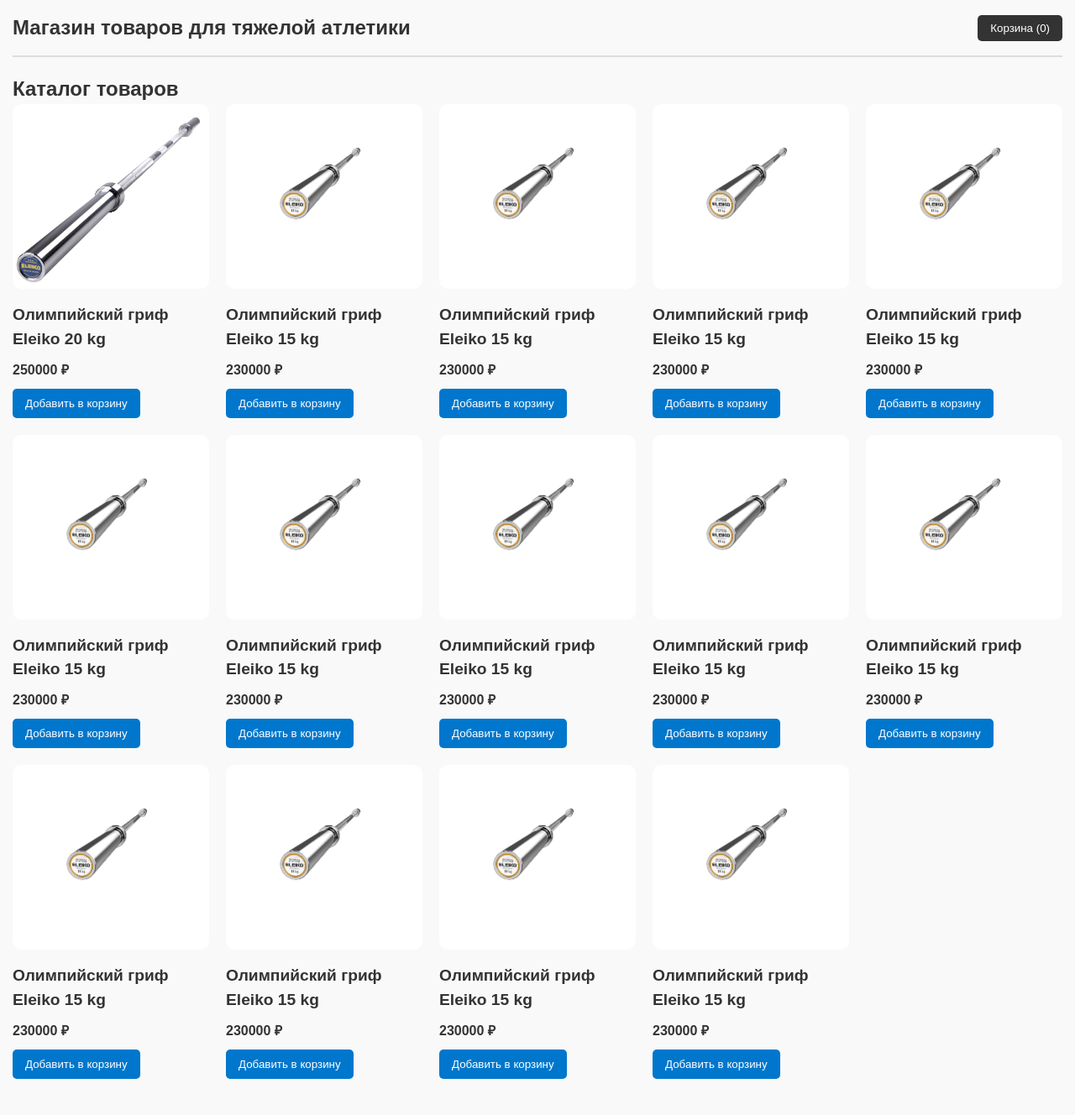
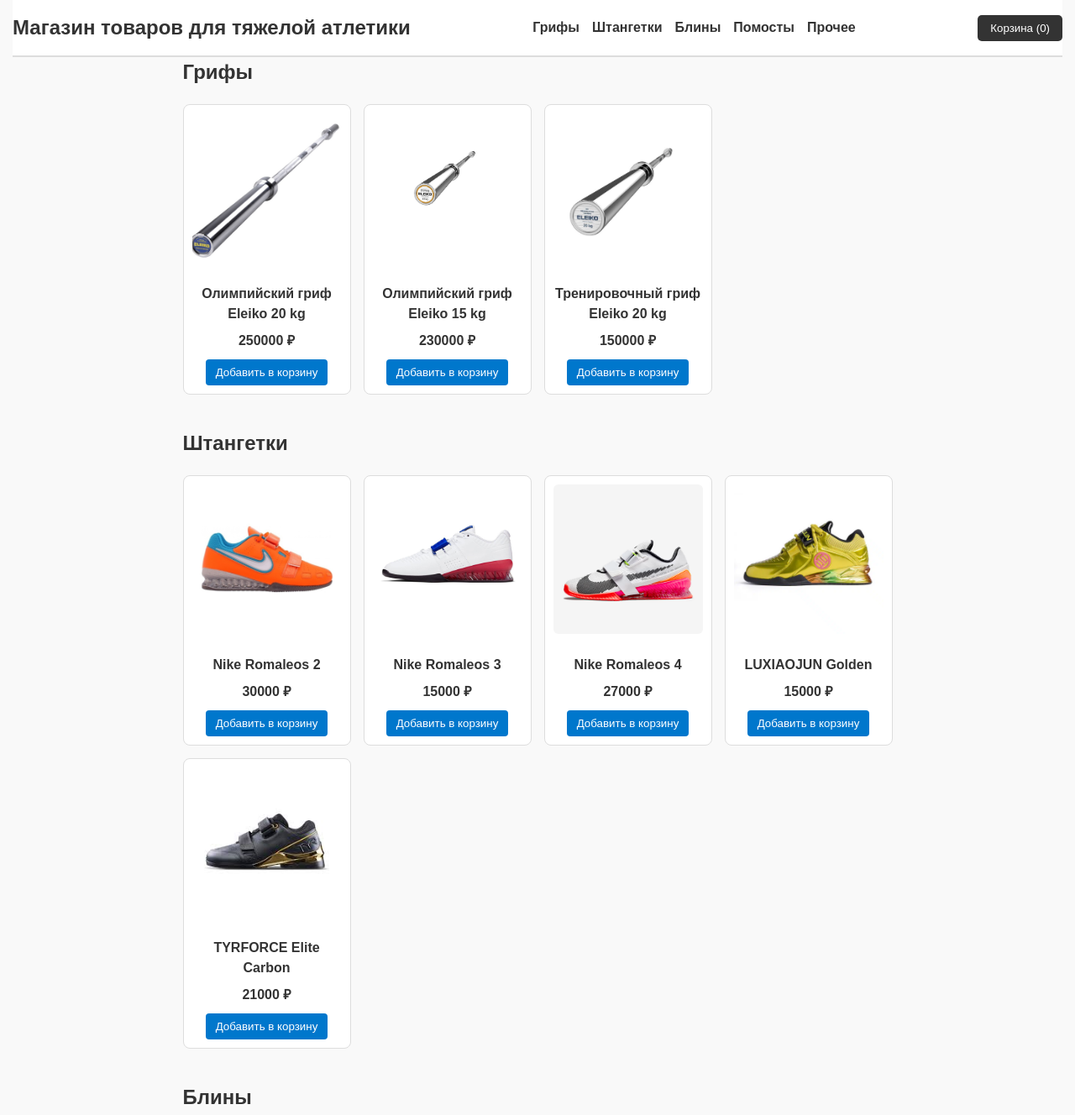
Before and after one commit to popovnikitaserg/web-tech-lab-1, a plain HTML site: page index.html in a window 1280 px wide. Shown: the top 1328 px of the page at 84% size. Before the commit the page ends 1305 px from the top, so only its background shows below. Drawn offline with Linux system fonts and the light colour scheme.

Commit message:
Добавление товаров, реализация шапки со ссылками на разные категории

```diff
--- a/index.html
+++ b/index.html
@@ -9,14 +9,35 @@
 <body>
     <header>
         <h1>Магазин товаров для тяжелой атлетики</h1>
+
+        <nav class="navbar">
+            <ul class="nav-links">
+                <li><a href="#barbells">Грифы</a></li>
+                <li><a href="#shoes">Штангетки</a></li>
+                <li><a href="#plates">Блины</a></li>
+                <li><a href="#platforms">Помосты</a></li>
+                <li><a href="#other">Прочее</a></li>
+            </ul>
+            <button id="menu-toggle" class="menu-toggle">☰</button>
+        </nav>
         <button id="cart-button">
             Корзина (<span id="cart-count">0</span>)
         </button>
     </header>
 
+    <div id="mobile-menu" class="mobile-menu" hidden>
+        <ul>
+            <li><a href="#barbells">Грифы</a></li>
+            <li><a href="#shoes">Штангетки</a></li>
+            <li><a href="#plates">Блины</a></li>
+            <li><a href="#platforms">Помосты</a></li>
+            <li><a href="#other">Прочее</a></li>
+        </ul>
+    </div>
+
     <main>
-        <section class="catalog">
-            <h2>Каталог товаров</h2>
+        <section id="barbells" class="catalog">
+            <h2>Грифы</h2>
             <div class="product-list">
                 <article class="product-card" data-id="1">
                     <img src="img/product1.jpg" alt="Олимпийский гриф Eleiko 20 kg">
@@ -30,77 +51,95 @@
                     <p class="price">230000 ₽</p>
                     <button class="add-to-cart">Добавить в корзину</button>
                 </article>
-                <article class="product-card" data-id="2">
-                    <img src="img/product2.jpg" alt="Олимпийский гриф Eleiko 15 kg">
-                    <h3>Олимпийский гриф Eleiko 15 kg</h3>
-                    <p class="price">230000 ₽</p>
+                <article class="product-card" data-id="3">
+                    <img src="img/img3.webp" alt="Тренировочный гриф Eleiko 20 kg">
+                    <h3>Тренировочный гриф Eleiko 20 kg</h3>
+                    <p class="price">150000 ₽</p>
                     <button class="add-to-cart">Добавить в корзину</button>
                 </article>
-                <article class="product-card" data-id="2">
-                    <img src="img/product2.jpg" alt="Олимпийский гриф Eleiko 15 kg">
-                    <h3>Олимпийский гриф Eleiko 15 kg</h3>
-                    <p class="price">230000 ₽</p>
+            </div>
+        </section>
+
+        <section id="shoes" class="catalog">
+            <h2>Штангетки</h2>
+            <div class="product-list">
+                <article class="product-card" data-id="4">
+                    <img src="img/nike2.jpg" alt="Nike Romaleos 2">
+                    <h3>Nike Romaleos 2</h3>
+                    <p class="price">30000 ₽</p>
                     <button class="add-to-cart">Добавить в корзину</button>
                 </article>
-                <article class="product-card" data-id="2">
-                    <img src="img/product2.jpg" alt="Олимпийский гриф Eleiko 15 kg">
-                    <h3>Олимпийский гриф Eleiko 15 kg</h3>
-                    <p class="price">230000 ₽</p>
+                <article class="product-card" data-id="5">
+                    <img src="img/nike3.jpg" alt="Nike Romaleos 3">
+                    <h3>Nike Romaleos 3</h3>
+                    <p class="price">15000 ₽</p>
                     <button class="add-to-cart">Добавить в корзину</button>
                 </article>
-                <article class="product-card" data-id="2">
-                    <img src="img/product2.jpg" alt="Олимпийский гриф Eleiko 15 kg">
-                    <h3>Олимпийский гриф Eleiko 15 kg</h3>
-                    <p class="price">230000 ₽</p>
+                <article class="product-card" data-id="6">
+                    <img src="img/nike4.avif" alt="Nike Romaleos 4">
+                    <h3>Nike Romaleos 4</h3>
+                    <p class="price">27000 ₽</p>
                     <button class="add-to-cart">Добавить в корзину</button>
                 </article>
-                <article class="product-card" data-id="2">
-                    <img src="img/product2.jpg" alt="Олимпийский гриф Eleiko 15 kg">
-                    <h3>Олимпийский гриф Eleiko 15 kg</h3>
-                    <p class="price">230000 ₽</p>
+                <article class="product-card" data-id="7">
+                    <img src="img/lu1.webp" alt="LUXIAOJUN Golden">
+                    <h3>LUXIAOJUN Golden</h3>
+                    <p class="price">15000 ₽</p>
                     <button class="add-to-cart">Добавить в корзину</button>
                 </article>
-                <article class="product-card" data-id="2">
-                    <img src="img/product2.jpg" alt="Олимпийский гриф Eleiko 15 kg">
-                    <h3>Олимпийский гриф Eleiko 15 kg</h3>
-                    <p class="price">230000 ₽</p>
+                <article class="product-card" data-id="8">
+                    <img src="img/tyr1.jpeg" alt="TYRFORCE Elite">
+                    <h3>TYRFORCE Elite Carbon</h3>
+                    <p class="price">21000 ₽</p>
                     <button class="add-to-cart">Добавить в корзину</button>
                 </article>
-                <article class="product-card" data-id="2">
-                    <img src="img/product2.jpg" alt="Олимпийский гриф Eleiko 15 kg">
-                    <h3>Олимпийский гриф Eleiko 15 kg</h3>
-                    <p class="price">230000 ₽</p>
+            </div>
+        </section>
+
+        <section id="plates" class="catalog">
+            <h2>Блины</h2>
+            <div class="product-list">
+                <article class="product-card" data-id="9">
+                    <img src="img/plates1.webp" alt="Комплект соревновательных дисков Eleiko">
+                    <h3>Комплект соревновательных дисков Eleiko</h3>
+                    <p class="price">200000 ₽</p>
                     <button class="add-to-cart">Добавить в корзину</button>
                 </article>
-                <article class="product-card" data-id="2">
-                    <img src="img/product2.jpg" alt="Олимпийский гриф Eleiko 15 kg">
-                    <h3>Олимпийский гриф Eleiko 15 kg</h3>
-                    <p class="price">230000 ₽</p>
+                <article class="product-card" data-id="9">
+                    <img src="img/eleiko2.avif" alt="Комплект дисков 25 кг Eleiko">
+                    <h3>Комплект дисков 25 кг Eleiko</h3>
+                    <p class="price">40000 ₽</p>
                     <button class="add-to-cart">Добавить в корзину</button>
                 </article>
-                <article class="product-card" data-id="2">
-                    <img src="img/product2.jpg" alt="Олимпийский гриф Eleiko 15 kg">
-                    <h3>Олимпийский гриф Eleiko 15 kg</h3>
-                    <p class="price">230000 ₽</p>
+                <article class="product-card" data-id="9">
+                    <img src="img/eleiko3.avif" alt="Комплект дисков 20 кг Eleiko">
+                    <h3>Комплект дисков 20 кг Eleiko</h3>
+                    <p class="price">36000 ₽</p>
                     <button class="add-to-cart">Добавить в корзину</button>
                 </article>
-                <article class="product-card" data-id="2">
-                    <img src="img/product2.jpg" alt="Олимпийский гриф Eleiko 15 kg">
-                    <h3>Олимпийский гриф Eleiko 15 kg</h3>
-                    <p class="price">230000 ₽</p>
+                <article class="product-card" data-id="9">
+                    <img src="img/eleiko4.jpg" alt="Комплект дисков 15 кг Eleiko">
+                    <h3>Комплект дисков 15 кг Eleiko</h3>
+                    <p class="price">34000 ₽</p>
                     <button class="add-to-cart">Добавить в корзину</button>
                 </article>
-                <article class="product-card" data-id="2">
-                    <img src="img/product2.jpg" alt="Олимпийский гриф Eleiko 15 kg">
-                    <h3>Олимпийский гриф Eleiko 15 kg</h3>
-                    <p class="price">230000 ₽</p>
-                    <button class="add-to-cart">Добавить в корзину</button>
+            </div>
+        </section>
+
+        <section id="platforms" class="catalog">
+            <h2>Помосты</h2>
+            <div class="product-list">
+                <article class="product-card" data-id="">
+
                 </article>
-                <article class="product-card" data-id="2">
-                    <img src="img/product2.jpg" alt="Олимпийский гриф Eleiko 15 kg">
-                    <h3>Олимпийский гриф Eleiko 15 kg</h3>
-                    <p class="price">230000 ₽</p>
-                    <button class="add-to-cart">Добавить в корзину</button>
+            </div>
+        </section>
+
+        <section id="other" class="catalog">
+            <h2>Прочее</h2>
+            <div class="product-list">
+                <article class="product-card" data-id="">
+
                 </article>
             </div>
         </section>
--- a/style.css
+++ b/style.css
@@ -2,6 +2,10 @@
     margin: 0;
     padding: 0;
     box-sizing: border-box;
+}
+
+html {
+  scroll-behavior: smooth;
 }
 
 body {
@@ -13,7 +17,11 @@
 }
 
 header {
+    position: sticky;
+    top: 0;
+    z-index: 1000;
     display: flex;
+    background: #fff;
     justify-content: space-between;
     align-items: center;
     padding: 15px 0;
@@ -38,30 +46,66 @@
 }
 
 .catalog {
-    margin: 20px 0;
+  display: flex;
+  flex-direction: column;
+  align-items: center;
+  margin-bottom: 40px;
+}
+
+.catalog h2 {
+  font-size: 1.5rem;
+  margin-bottom: 20px;
+  width: 100%;
+  max-width: calc(4 * 200px + 3 * 15px);
+  text-align: left;
 }
 
 .product-list {
-    display: grid;
-    grid-template-columns: repeat(auto-fit, minmax(220px, 1fr));
-    gap: 20px;
+  display: grid;
+  grid-template-columns: repeat(4, 200px);
+  gap: 15px;
+  justify-content: center;
+}
+
+.product-card {
+  border: 1px solid #ddd;
+  border-radius: 8px;
+  padding: 10px;
+  text-align: center;
+  width: 100%;
+  max-width: 200px;
+  background: #fff;
 }
 
 .product-card img {
   width: 100%;
-  height: 220px;
+  aspect-ratio: 1 / 1;
   object-fit: cover;
-  border-radius: 10px;
+  border-radius: 6px;
+  margin-bottom: 10px;
 }
 
 .product-card h3 {
-    margin: 10px 0;
-    font-size: 1.2rem;
+  font-size: 1rem;
+  margin: 8px 0;
 }
 
-.price {
-    font-weight: bold;
-    margin-bottom: 10px;
+.product-card .price {
+  font-weight: bold;
+  margin-bottom: 10px;
+}
+
+.product-card button {
+  padding: 8px 12px;
+  border: none;
+  background: #0077cc;
+  color: #fff;
+  border-radius: 4px;
+  cursor: pointer;
+}
+
+.product-card button:hover {
+  background: #005fa3;
 }
 
 .add-to-cart {
@@ -123,7 +167,6 @@
   background: #218838;
 }
 
-/* Форма заказа */
 #order-form {
   display: flex;
   flex-direction: column;
@@ -142,7 +185,6 @@
   border-radius: 5px;
 }
 
-/* Подвал */
 footer {
   text-align: center;
   padding: 15px 0;
@@ -151,15 +193,28 @@
   font-size: 0.9rem;
 }
 
-/* Адаптивность */
+@media (max-width: 1200px) {
+  .product-list {
+    grid-template-columns: repeat(3, 1fr);
+  }
+}
+
 @media (max-width: 768px) {
   header h1 {
     font-size: 1.2rem;
   }
-
+  .product-list {
+    grid-template-columns: repeat(auto-fit, minmax(150px, 150px));
+  }
   #cart-button {
     padding: 6px 12px;
     font-size: 0.9rem;
+  }
+  .nav-links {
+    display: none;
+  }
+  .menu-toggle {
+    display: block;
   }
 }
 
@@ -172,3 +227,58 @@
     max-width: 90%;
   }
 }
+
+.navbar {
+  display: flex;
+  align-items: center;
+  gap: 20px;
+}
+
+.nav-links {
+  list-style: none;
+  display: flex;
+  gap: 15px;
+}
+
+.nav-links a {
+  text-decoration: none;
+  color: #333;
+  font-weight: bold;
+}
+
+.nav-links a:hover {
+  color: #0077cc;
+}
+
+.menu-toggle {
+  display: none;
+  background: none;
+  border: none;
+  font-size: 1.5rem;
+  cursor: pointer;
+}
+
+.mobile-menu {
+  position: fixed;
+  top: 0;
+  left: 0;
+  width: 70%;
+  height: 100%;
+  background: #fff;
+  box-shadow: 2px 0 8px rgba(0,0,0,0.2);
+  padding: 20px;
+  z-index: 1000;
+}
+
+.mobile-menu ul {
+  list-style: none;
+  display: flex;
+  flex-direction: column;
+  gap: 15px;
+}
+
+.mobile-menu a {
+  text-decoration: none;
+  font-size: 1.2rem;
+  color: #333;
+}
```
Also changed, not shown: script.js (+51 -0 lines), img/eleiko2.avif (added), img/eleiko3.avif (added), img/eleiko4.jpg (added), img/img3.webp (added), img/lu1.webp (added), img/nike2.jpg (added), img/nike3.jpg (added), img/nike4.avif (added), img/nike4.jpg (added), img/nike4.webp (added), img/plates1.webp (added), img/tyr1.jpeg (added).
